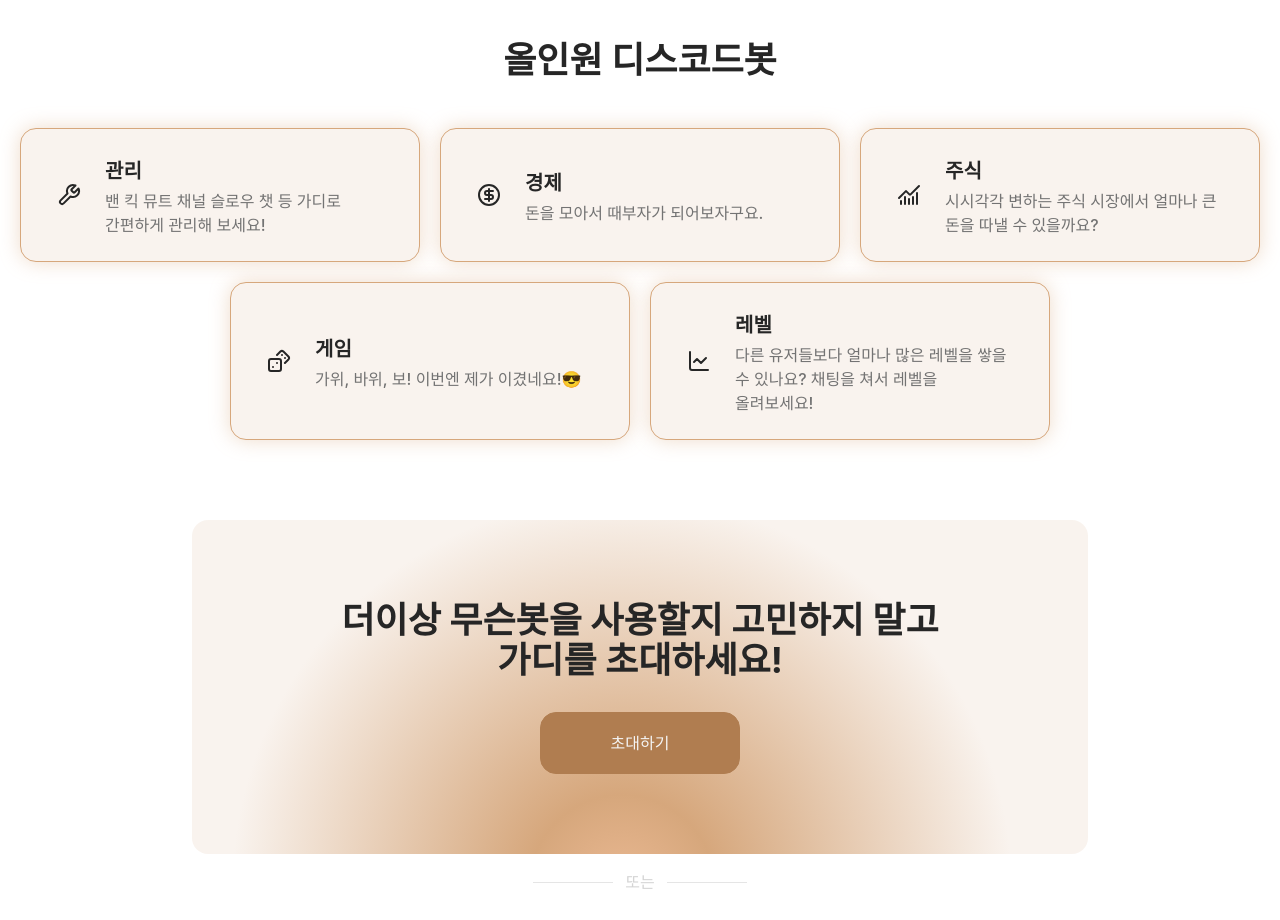
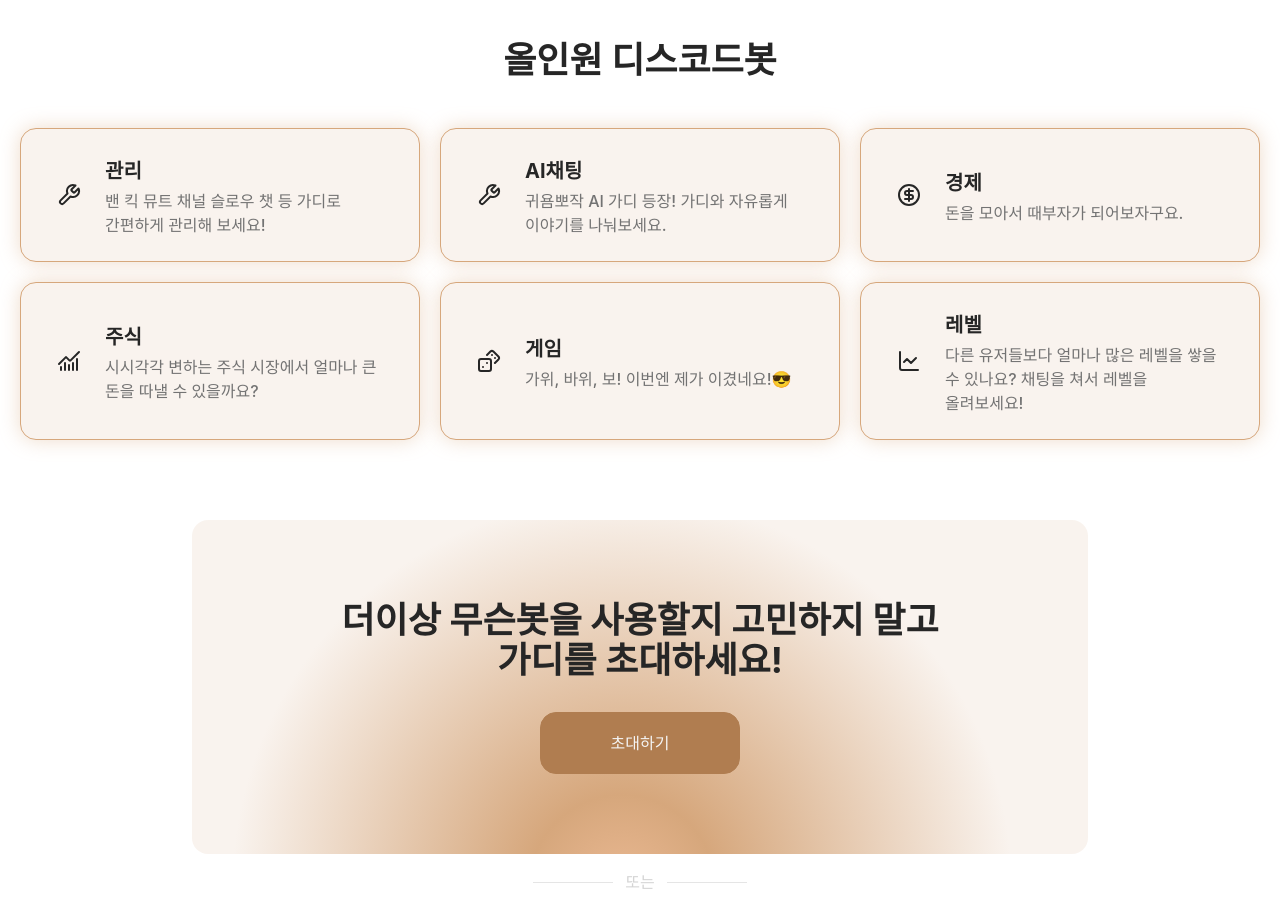
Before and after one commit to corche/adminBot, a React (Vite) app: page / in a window 1280 px wide. Shown: the part 1020-1940 px from the top of the page. Built offline with nearby package versions, Linux system fonts and the light colour scheme; a web font is replaced by a local one.

Commit message:
ㅁㄴㅇㄹ

```diff
--- a/src/App.tsx
+++ b/src/App.tsx
@@ -51,6 +51,12 @@ export default function App() {
 					_class="border border-light-brown-300 card-shadow"
 						title="관리"
 						desc="밴 킥 뮤트 채널 슬로우 챗 등 가디로 간편하게 관리해 보세요!"
+						icon={<Wrench />}
+					/>
+					<Card
+					_class="border border-light-brown-300 card-shadow"
+						title="AI채팅"
+						desc="귀욤뽀작 AI 가디 등장! 가디와 자유롭게 이야기를 나눠보세요."
 						icon={<Wrench />}
 					/>
 					<Card
```
